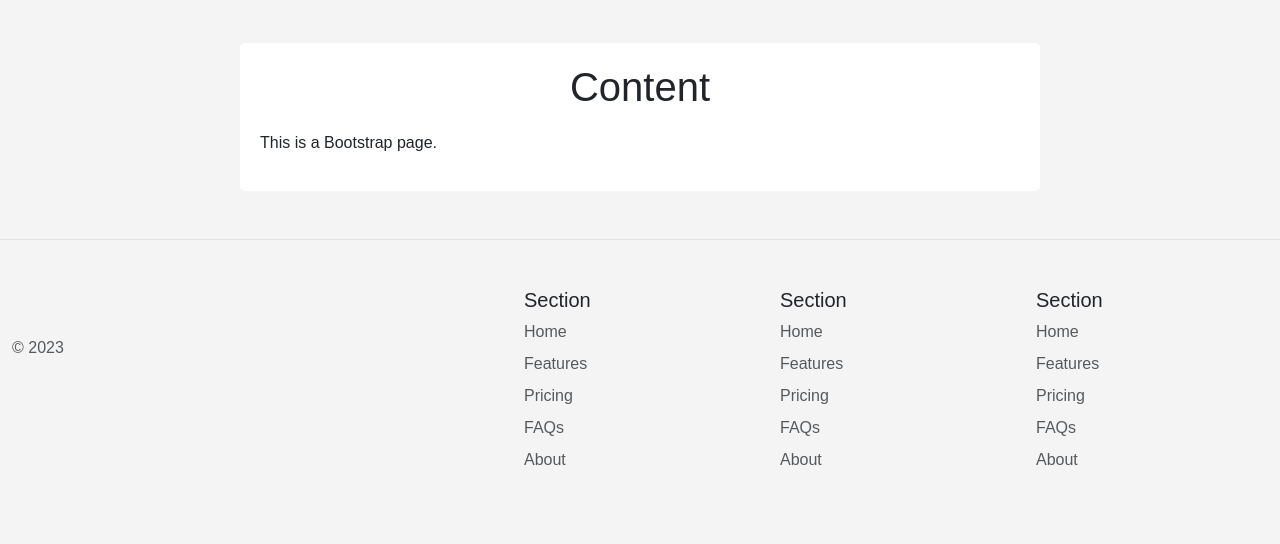
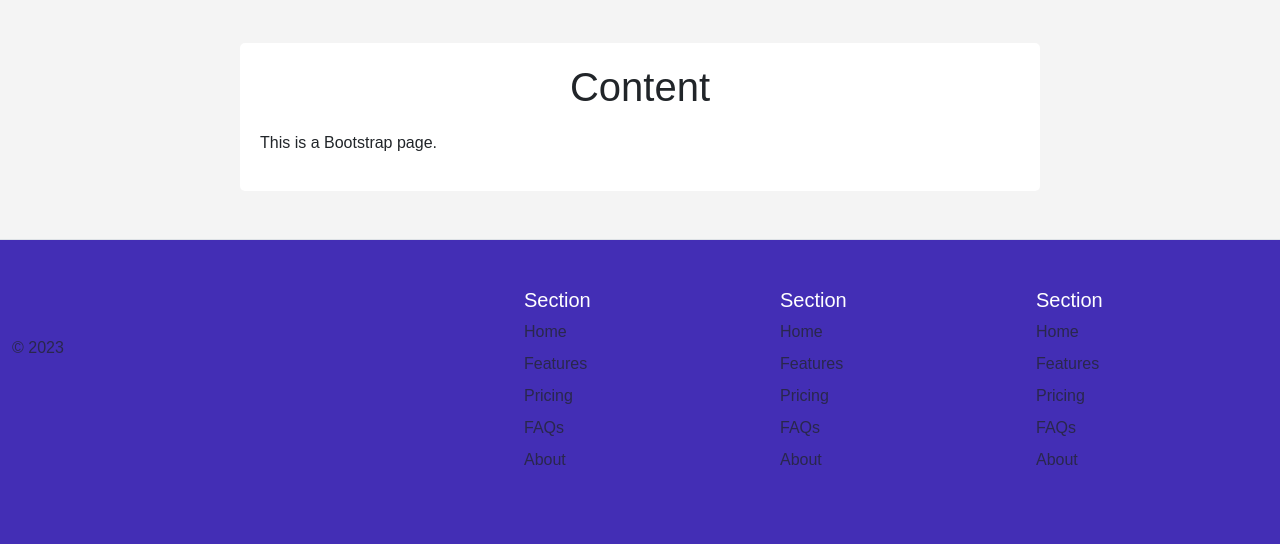
Before and after one commit to isamsd26/Basket_School, a PHP site: page / in a window 1280 px wide. Shown: the part 1488-2032 px from the top of the page. Run offline with PHP 8.4, Linux system fonts and the light colour scheme.

Commit message:
update selasa, 13 feb 2024

```diff
--- a/css/style.css
+++ b/css/style.css
@@ -98,7 +98,8 @@ h1 {
 }
 
 .custom-footer-bg {
-  background-color: #432EB5; /* Ganti your_custom_color dengan nilai warna RGB, HEX, atau nama warna CSS yang Anda inginkan */
+  background-color: #432EB5;
+   /* Ganti your_custom_color dengan nilai warna RGB, HEX, atau nama warna CSS yang Anda inginkan */
 }
 
 form {
--- a/index.php
+++ b/index.php
@@ -83,18 +83,16 @@
         <p>This is a Bootstrap page.</p>
     </div>
     <div class="container-fluid">
-        <footer class="row row-cols-1 row-cols-sm-2 row-cols-md-5 py-5 mt-5 border-top ">
+        <footer class="row row-cols-1 row-cols-sm-2 row-cols-md-5 py-5 mt-5 border-top custom-footer-bg text-white">
             <div class="col mb-3">
-            <a href="/" class="d-flex align-items-center mb-3 link-body-emphasis text-decoration-none">
+                <a href="/" class="d-flex align-items-center mb-3 link-body-emphasis text-decoration-none ms-5">
                     <svg class="bi me-2" width="40" height="32"><use xlink:href="#bootstrap"/></svg>
                 </a>
                 <p class="text-body-secondary">&copy; 2023</p>
                 </div>
 
             <div class="col mb-3">
-
             </div>
-
             <div class="col mb-3">
                 <h5>Section</h5>
                 <ul class="nav flex-column">
@@ -105,7 +103,6 @@
                     <li class="nav-item mb-2"><a href="#" class="nav-link p-0 text-body-secondary">About</a></li>
                 </ul>
             </div>
-
             <div class="col mb-3">
                 <h5>Section</h5>
                 <ul class="nav flex-column">
```
Lines whose indentation alone changed are shown as unchanged.
